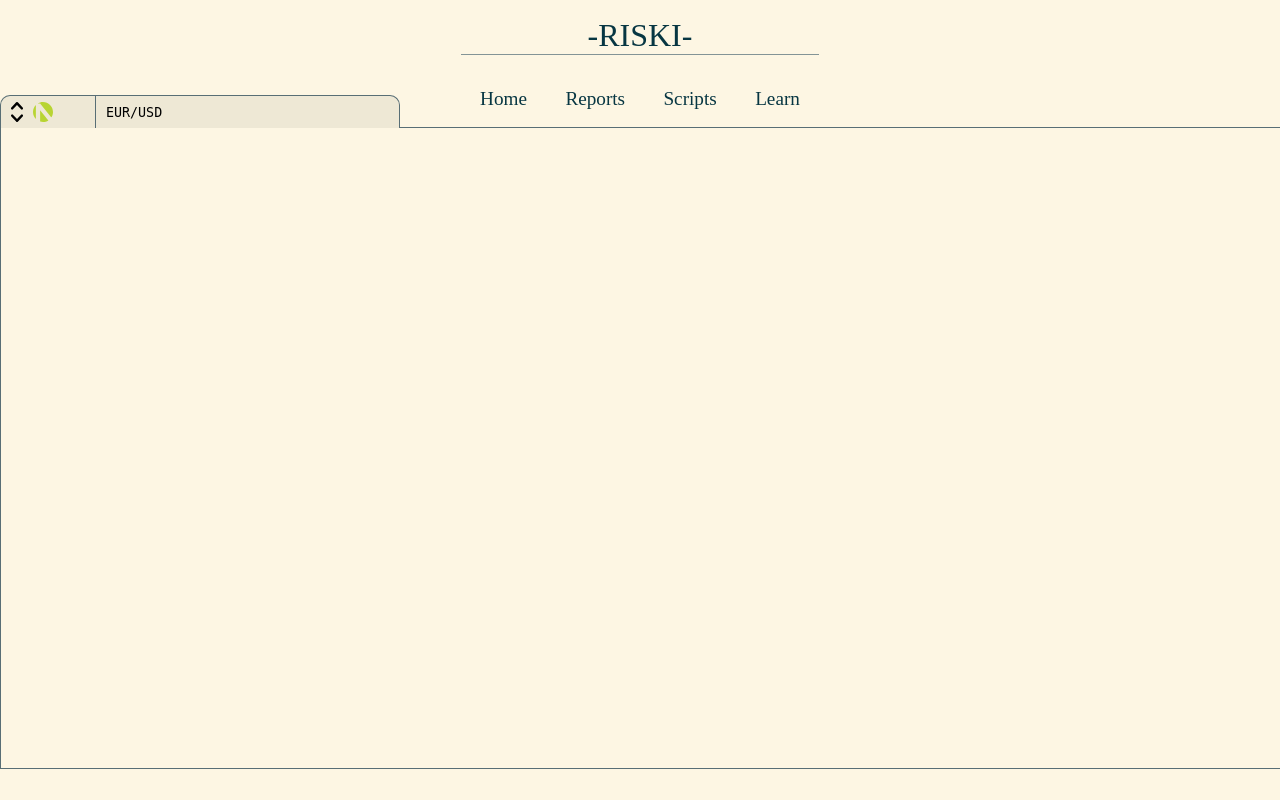
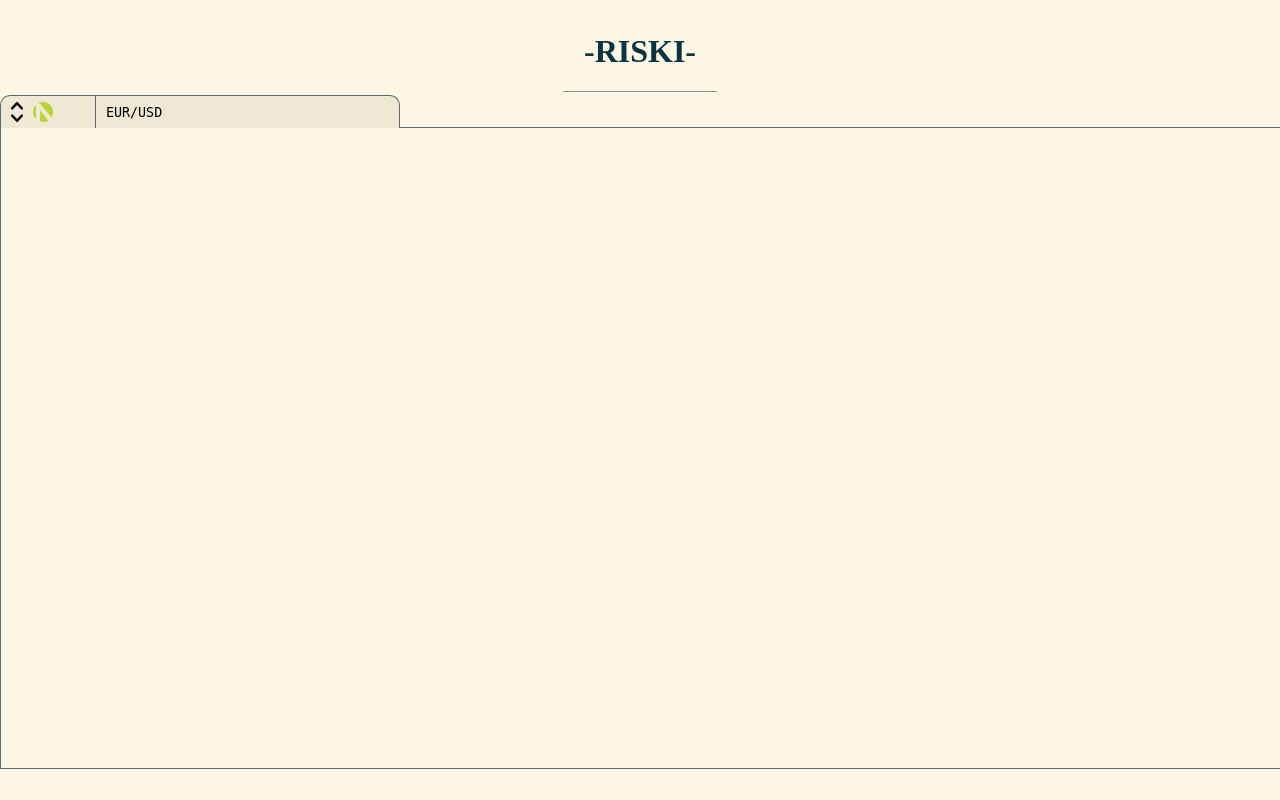
Before and after one commit to riski-sh/crochet, a plain HTML site: page webroot/index.html in a window 1280 px wide. Drawn offline with Linux system fonts and the light colour scheme; a web font is replaced by a local one.

Commit message:
made header html h1 header for SEO

```diff
--- a/webroot/chart.js
+++ b/webroot/chart.js
@@ -94,7 +94,7 @@ let chart = class Chart
     for (let i = this.candles.length - offset - this.tempShift; i < this.candles.length - this.tempShift; ++i)
     {
       if (i >= 0) {
-        if (this.candles[i].volume != 0)
+        if (this.candles[i].volume != 0 && this.candles[i])
         {
           if (this.chartMax < this.candles[i].high)
           {
--- a/webroot/index.css
+++ b/webroot/index.css
@@ -4,6 +4,10 @@
   font-weight: normal;
   src: local('Goudy Old Style'), url('fonts/GOUDOS.woff') format('woff');
   font-display: swap;
+}
+
+h1 {
+  font-size: 1em;
 }
 
 html, body {
--- a/webroot/index.html
+++ b/webroot/index.html
@@ -17,20 +17,16 @@
       </div>
       <div id="center-navigation">
         <span id="header-name">
-          -RISKI-
+          <h1>-RISKI-</h1>
         </span>
         <span id="sections">
           <span>
-            Home
           </span>
           <span>
-            Reports
           </span>
           <span>
-            Scripts
           </span>
           <span>
-            Learn
           </span>
         </span>
       </div>
```
